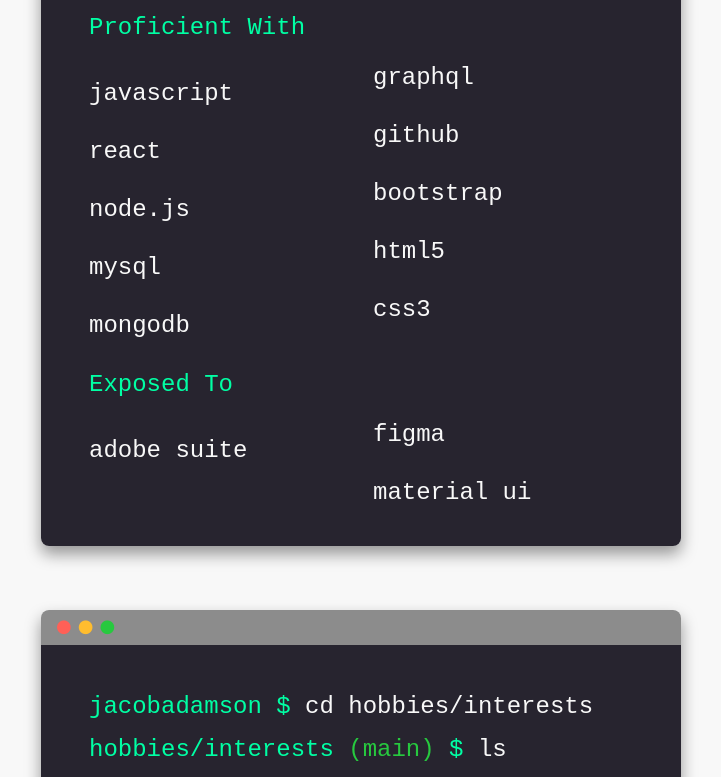
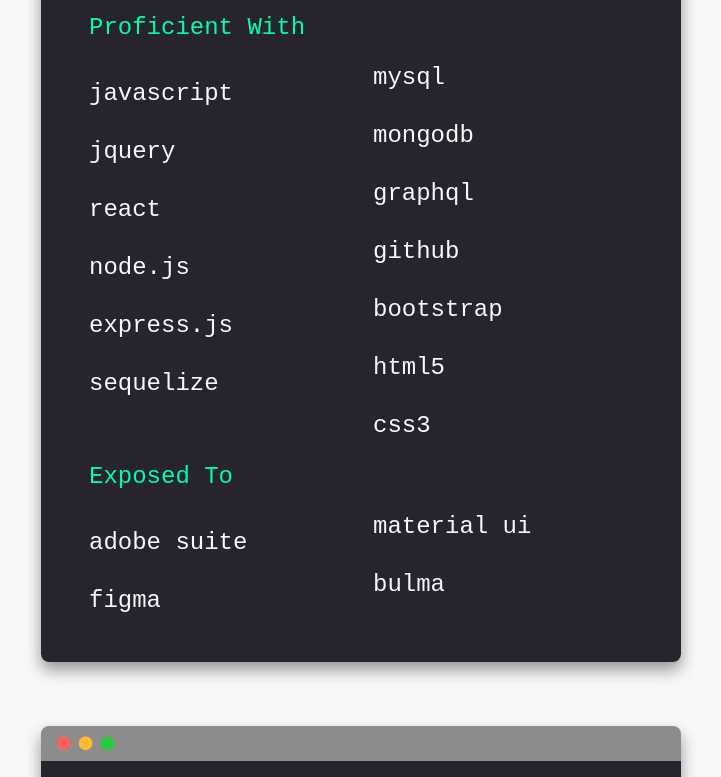
Before and after one commit to JKLA13/portfolio-react-jla, a React (Create React App) app: page /about in a window 1280 px wide. Shown: the part 660-1437 px from the top of the page, without its empty margins (279-1000 px from the left). Built offline with nearby package versions, Linux system fonts and the light colour scheme.

Commit message:
update infojs

```diff
--- a/src/info/info.js
+++ b/src/info/info.js
@@ -61,8 +61,11 @@
   skills: {
     proficientWith: [
       "javascript",
+      "jquery",
       "react",
       "node.js",
+      "express.js",
+      "sequelize",
       "mysql",
       "mongodb",
       "graphql",
@@ -71,7 +74,7 @@
       "html5",
       "css3",
     ],
-    exposedTo: ["adobe suite", "figma", "material ui"],
+    exposedTo: ["adobe suite", "figma", "material ui", "bulma"],
   },
   hobbies: [
     {
```
